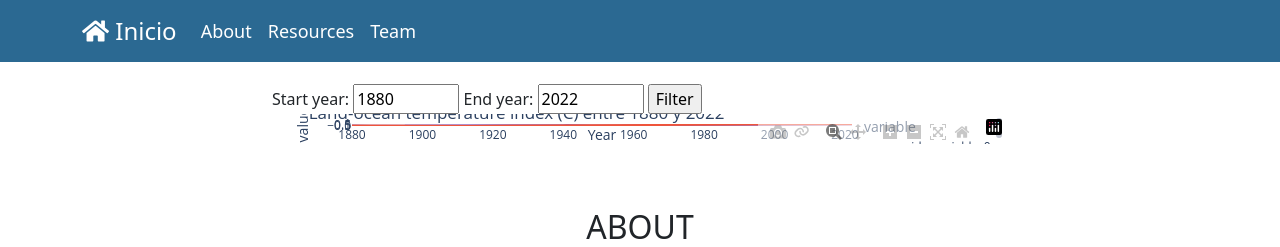
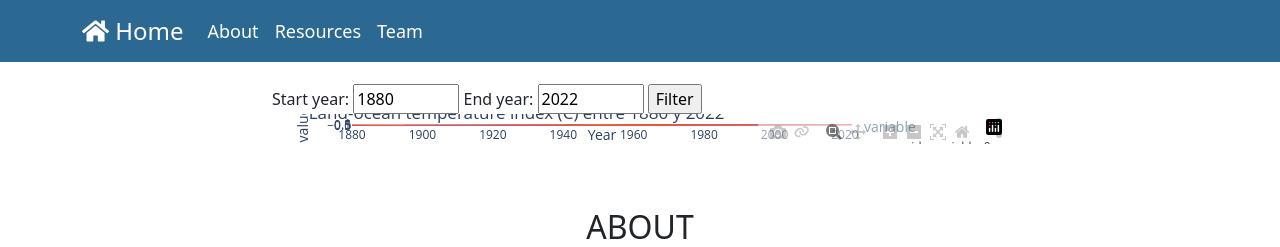
Before and after one commit to RonalPeVal/NASA_in_Your_Neighborhood_2023_, a Django app: page / in a window 1280 px wide. Shown: the top 247 px of the page. Run offline with Django 4.2, Linux system fonts and the light colour scheme.

Commit message:
Update base.html

```diff
--- a/templates/base.html
+++ b/templates/base.html
@@ -20,7 +20,7 @@
     <!-- Navbar -->
     <nav class="navbar navbar-expand-lg navbar-light custom-navbar-bg fixed-top">
         <div class="container">
-            <a class="navbar-brand text-white" href="#inicio" style="font-size: 24px;"><i class="fas fa-home"></i> Inicio</a>
+            <a class="navbar-brand text-white" href="#inicio" style="font-size: 24px;"><i class="fas fa-home"></i> Home</a>
             <button class="navbar-toggler" type="button" data-bs-toggle="collapse" data-bs-target="#navbarNav"
                 aria-controls="navbarNav" aria-expanded="false" aria-label="Toggle navigation">
                 <span class="navbar-toggler-icon"></span>
```
